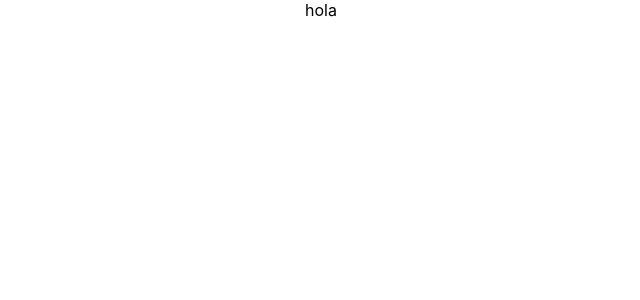
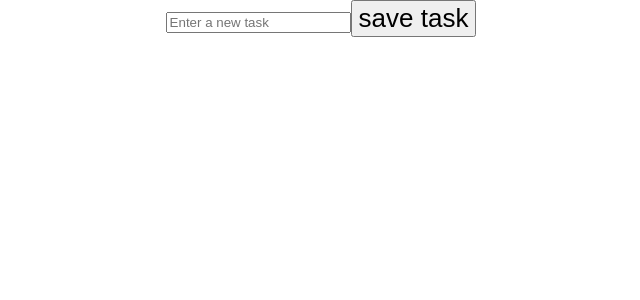
Before and after one commit to 1001-caleb/react-toDo, a React (Vite) app: page / in a window 1280 px wide. Shown: the top 300 px of the page, without its empty margins (319-959 px from the left). Built offline with nearby package versions, Linux system fonts and the light colour scheme.

Commit message:
crear tarea

```diff
--- a/src/App.jsx
+++ b/src/App.jsx
@@ -1,12 +1,10 @@
-import { useState } from 'react'
 import './App.css'
+import { TaskCreator } from './components/TaskCreator'
 
 function App() {
-  const [count, setCount] = useState(0)
-
   return (
     <div className="App">
-     hola
+      <TaskCreator/>
     </div>
   )
 }
--- /dev/null
+++ b/src/components/TaskCreator.jsx
@@ -0,0 +1,27 @@
+import { useState } from "react";
+
+export const TaskCreator = () => {
+    const [newTaskName, setNewTaskName] = useState()
+
+    {/* manipulamos el envio de datos, guardamos en local storage y limpiamos el input  */ }
+    const handleSubmit = (e) => {
+        e.preventDefault();
+        localStorage.setItem('task', newTaskName);
+        setNewTaskName('');
+    }
+
+    return (
+        <form onSubmit={handleSubmit}>
+            <input
+                type="text"
+                placeholder='Enter a new task'
+                value={newTaskName}
+                onChange={(e) => setNewTaskName(e.target.value)}
+            />
+            <button onClick={(handleSubmit)}>save task</button>
+        </form>
+    )
+    {/* capturando lo que typeamos en el input con useState  */ }
+
+
+}
```
